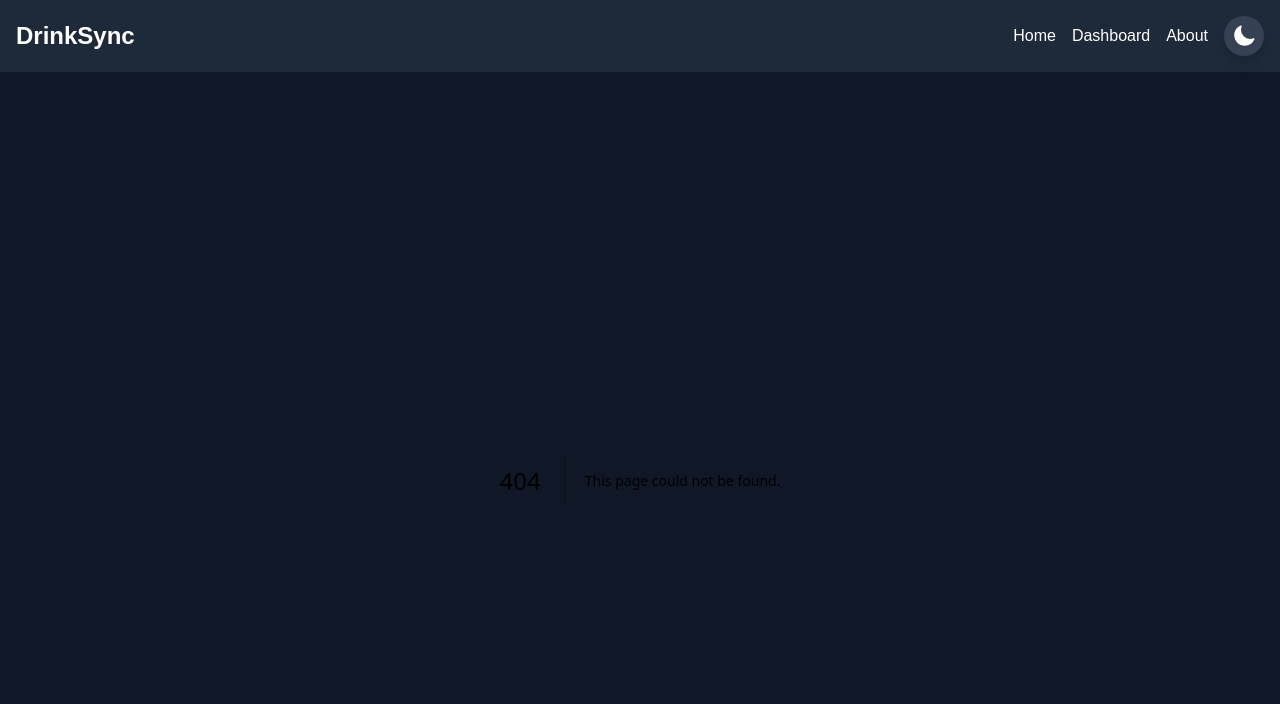
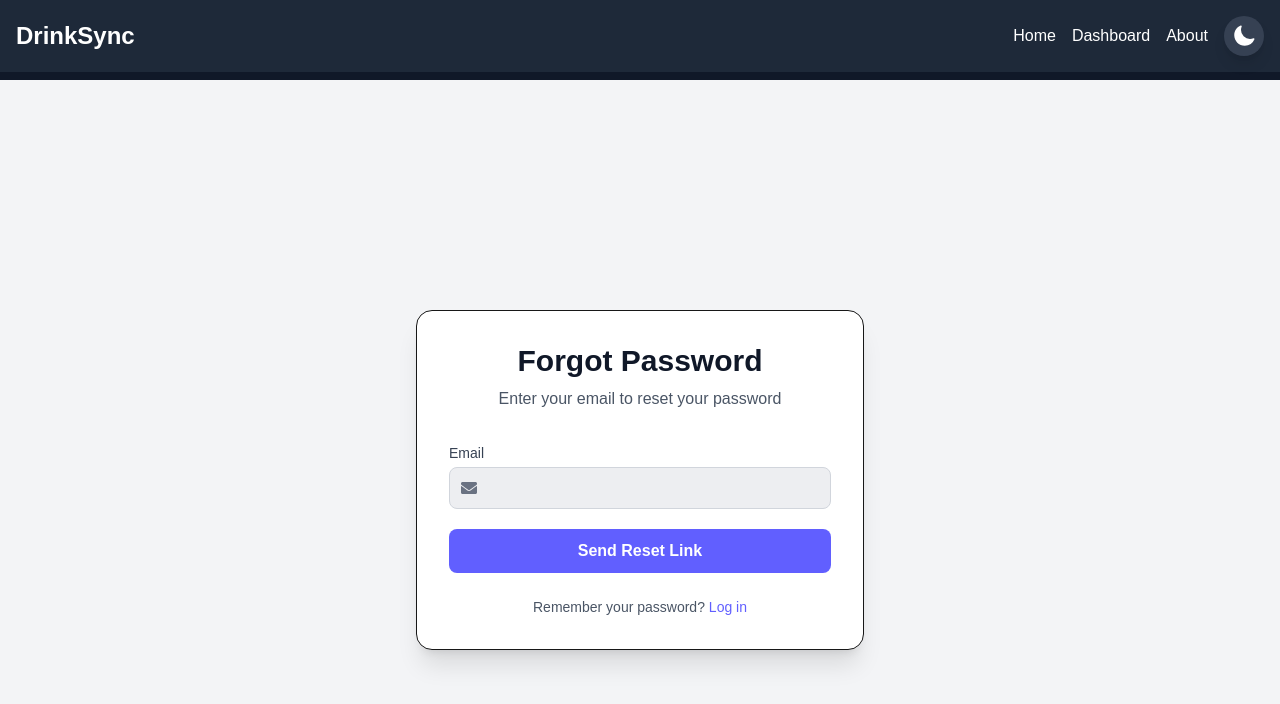
Before and after one commit to NgaripeterN/drinksync, a Next.js app in the folder frontend/: page /forgot-password in a window 1280 px wide. Before the commit this address had no page. Shown: the top 704 px of the page. Built offline with nearby package versions, Linux system fonts and the light colour scheme.

Commit message:
handled forgot password, fixed purchase history page and minor UI adjustments

```diff
--- /dev/null
+++ b/frontend/src/pages/forgot-password.js
@@ -0,0 +1,78 @@
+import { useState } from "react";
+import { useRouter } from "next/router";
+import { motion } from "framer-motion";
+import { FaEnvelope } from "react-icons/fa";
+import { useTheme } from '../context/ThemeContext';
+
+export default function ForgotPassword() {
+  const [email, setEmail] = useState("");
+  const [error, setError] = useState(null);
+  const [success, setSuccess] = useState(null);
+  const router = useRouter();
+  const { theme } = useTheme();
+
+  const handleForgotPassword = async (e) => {
+    e.preventDefault();
+    setError(null);
+    setSuccess(null);
+
+    // TODO: Implement actual password reset logic
+    setSuccess("If an account with that email exists, a password reset link has been sent.");
+    setTimeout(() => router.push("/login"), 3000);
+  };
+
+  const isDark = theme === 'dark';
+
+  return (
+    <div className={`min-h-screen flex items-center justify-center px-4 ${isDark ? 'bg-gradient-to-br from-gray-900 via-gray-800 to-gray-900' : 'bg-gray-100'}`}>
+      <motion.div
+        initial={{ opacity: 0, y: -20 }}
+        animate={{ opacity: 1, y: 0 }}
+        transition={{ duration: 0.5 }}
+        className={`w-full max-w-md rounded-2xl p-8 shadow-xl ${isDark ? 'bg-white/5 border border-white/10 backdrop-blur-xl' : 'bg-white border'}`}
+      >
+        <h2 className={`text-3xl font-extrabold text-center mb-2 ${isDark ? 'text-white' : 'text-gray-900'}`}>
+          Forgot Password
+        </h2>
+        <p className={`text-center mb-8 ${isDark ? 'text-gray-400' : 'text-gray-600'}`}>
+          Enter your email to reset your password
+        </p>
+
+        <form onSubmit={handleForgotPassword} className="space-y-5">
+          <div className="relative">
+            <label className={`block text-sm mb-1 ${isDark ? 'text-gray-300' : 'text-gray-700'}`}>Email</label>
+            <div className="relative">
+              <FaEnvelope className={`absolute top-1/2 left-3 -translate-y-1/2 ${isDark ? 'text-gray-400' : 'text-gray-500'}`} />
+              <input
+                type="email"
+                value={email}
+                onChange={(e) => setEmail(e.target.value)}
+                className={`w-full rounded-lg border pl-10 pr-3 py-2 focus:outline-none focus:ring-2 transition ${isDark ? 'bg-gray-800/70 border-gray-700 text-gray-200 focus:ring-indigo-400' : 'bg-gray-200/70 border-gray-300 text-gray-800 focus:ring-indigo-500'}`}
+                required
+              />
+            </div>
+          </div>
+
+          {error && <p className="text-red-500 text-sm">{error}</p>}
+          {success && <p className="text-green-500 text-sm">{success}</p>}
+
+          <motion.button
+            whileHover={{ scale: 1.03 }}
+            whileTap={{ scale: 0.97 }}
+            type="submit"
+            className="w-full bg-indigo-500 hover:bg-indigo-600 text-white font-semibold py-2.5 rounded-lg transition"
+          >
+            Send Reset Link
+          </motion.button>
+        </form>
+
+        <p className={`text-center text-sm mt-6 ${isDark ? 'text-gray-400' : 'text-gray-600'}`}>
+          Remember your password?{" "}
+          <button onClick={() => router.push('/login')} className={`${isDark ? 'text-indigo-300 hover:text-indigo-400' : 'text-indigo-500 hover:text-indigo-600'}`}>
+            Log in
+          </button>
+        </p>
+      </motion.div>
+    </div>
+  );
+}
--- a/frontend/src/pages/history.js
+++ b/frontend/src/pages/history.js
@@ -1,14 +1,18 @@
 import React, { useState, useEffect } from 'react';
 import CustomerLayout from '../components/CustomerLayout';
 import { useAuth } from '../context/AuthContext';
+import { useTheme } from '../context/ThemeContext';
 import axios from 'axios';
 import { motion } from 'framer-motion';
 
 const History = () => {
   const { isAuthenticated, loading: authLoading } = useAuth();
+  const { theme } = useTheme();
   const [orders, setOrders] = useState([]);
   const [loading, setLoading] = useState(true);
   const [error, setError] = useState(null);
+
+  const isDark = theme === 'dark';
 
   useEffect(() => {
     const fetchOrderHistory = async () => {
@@ -41,7 +45,7 @@ const History = () => {
   if (loading || authLoading) {
     return (
       <CustomerLayout>
-        <div className="text-center">Loading order history...</div>
+        <div className={`text-center ${isDark ? 'text-white' : 'text-black'}`}>Loading order history...</div>
       </CustomerLayout>
     );
   }
@@ -62,9 +66,9 @@ const History = () => {
         transition={{ duration: 0.5 }}
         className="container mx-auto px-4 py-8"
       >
-        <h1 className="text-3xl font-bold text-white mb-8">Purchase History</h1>
+        <h1 className={`text-3xl font-bold ${isDark ? 'text-white' : 'text-gray-900'} mb-8`}>Purchase History</h1>
         {orders.length === 0 ? (
-          <p className="text-gray-400">You have no past orders.</p>
+          <p className={`${isDark ? 'text-gray-400' : 'text-gray-600'}`}>You have no past orders.</p>
         ) : (
           <div className="space-y-6">
             {orders.map((order) => (
@@ -73,17 +77,17 @@ const History = () => {
                 initial={{ opacity: 0, y: 20 }}
                 animate={{ opacity: 1, y: 0 }}
                 transition={{ duration: 0.3 }}
-                className="bg-gray-800 rounded-lg p-6 shadow-md"
+                className={`${isDark ? 'bg-gray-800' : 'bg-white'} rounded-lg p-6 shadow-md`}
               >
                 <div className="flex justify-between items-center mb-4">
                   <div>
-                    <h2 className="text-xl font-semibold text-white">Order #{order.id}</h2>
-                    <p className="text-gray-400 text-sm">
+                    <h2 className={`text-xl font-semibold ${isDark ? 'text-white' : 'text-gray-900'}`}>Order #${order.id}</h2>
+                    <p className={`${isDark ? 'text-gray-400' : 'text-gray-600'} text-sm`}>
                       {new Date(order.order_date).toLocaleDateString()}
                     </p>
                   </div>
                   <div className="text-right">
-                    <p className="text-lg font-bold text-white">
+                    <p className={`text-lg font-bold ${isDark ? 'text-white' : 'text-gray-900'}`}>
                       KES {parseFloat(order.total_amount).toFixed(2)}
                     </p>
                     <span
@@ -98,18 +102,18 @@ const History = () => {
                   </div>
                 </div>
                 <div>
-                  <h3 className="text-md font-semibold text-gray-300 mb-2">Items:</h3>
+                  <h3 className={`text-md font-semibold ${isDark ? 'text-gray-300' : 'text-gray-700'} mb-2`}>Items:</h3>
                   <ul className="space-y-2">
                     {order.items.map((item, index) => (
-                      <li key={index} className="flex items-center justify-between text-gray-400">
+                      <li key={index} className="flex items-center justify-between">
                         <div className="flex items-center">
                           <img src={item.image_url || '/default-drink.svg'} alt={item.name} className="w-10 h-10 rounded-full mr-4 object-cover"/>
                           <div>
-                            <p className="font-medium text-gray-200">{item.name}</p>
-                            <p className="text-sm">Quantity: {item.quantity}</p>
+                            <p className={`font-medium ${isDark ? 'text-gray-200' : 'text-gray-800'}`}>{item.name}</p>
+                            <p className={`${isDark ? 'text-gray-400' : 'text-gray-600'} text-sm`}>Quantity: {item.quantity}</p>
                           </div>
                         </div>
-                        <p className="text-sm">
+                        <p className={`${isDark ? 'text-gray-400' : 'text-gray-600'} text-sm`}>
                           @ KES {parseFloat(item.price_at_order).toFixed(2)}
                         </p>
                       </li>
--- a/frontend/src/pages/login.js
+++ b/frontend/src/pages/login.js
@@ -2,13 +2,14 @@ import { useState } from "react";
 import { useRouter } from "next/router";
 import { motion } from "framer-motion";
 import axios from "axios";
-import { FaEnvelope, FaLock } from "react-icons/fa";
+import { FaEnvelope, FaLock, FaEye, FaEyeSlash } from "react-icons/fa";
 import { useTheme } from '../context/ThemeContext';
 import { useAuth } from '../context/AuthContext';
 
 export default function Login() {
   const [email, setEmail] = useState("");
   const [password, setPassword] = useState("");
+  const [showPassword, setShowPassword] = useState(false);
   const [error, setError] = useState(null);
   const router = useRouter();
   const { theme } = useTheme();
@@ -72,14 +73,34 @@ export default function Login() {
             <div className="relative">
               <FaLock className={`absolute top-1/2 left-3 -translate-y-1/2 ${isDark ? 'text-gray-400' : 'text-gray-500'}`} />
               <input
-                type="password"
+                type={showPassword ? "text" : "password"}
                 value={password}
                 onChange={(e) => setPassword(e.target.value)}
-                className={`w-full rounded-lg border pl-10 pr-3 py-2 focus:outline-none focus:ring-2 transition ${isDark ? 'bg-gray-800/70 border-gray-700 text-gray-200 focus:ring-emerald-400' : 'bg-gray-200/70 border-gray-300 text-gray-800 focus:ring-emerald-500'}`}
+                className={`w-full rounded-lg border pl-10 pr-10 py-2 focus:outline-none focus:ring-2 transition ${isDark ? 'bg-gray-800/70 border-gray-700 text-gray-200 focus:ring-emerald-400' : 'bg-gray-200/70 border-gray-300 text-gray-800 focus:ring-emerald-500'}`}
                 required
               />
+              <button
+                type="button"
+                onClick={() => setShowPassword(!showPassword)}
+                className="absolute top-1/2 right-3 -translate-y-1/2 text-gray-500"
+              >
+                {showPassword ? <FaEyeSlash /> : <FaEye />}
+              </button>
             </div>
           </div>
+
+
+          <div className="flex items-center justify-end">
+          <a
+            href="/forgot-password"
+            className={`text-sm ${isDark ? 'text-emerald-300 hover:text-emerald-400' : 'text-emerald-500 hover:text-emerald-600'} transition`}
+          >
+            Forgot Password?
+          </a>
+        </div>
+
+
+
 
           {error && (
             <p className="text-red-500 text-sm">{error}</p>
--- a/frontend/src/pages/register.js
+++ b/frontend/src/pages/register.js
@@ -2,13 +2,17 @@ import { useState } from "react";
 import { useRouter } from "next/router";
 import { motion } from "framer-motion";
 import axios from "axios";
-import { FaUser, FaEnvelope, FaLock } from "react-icons/fa";
+import { FaUser, FaEnvelope, FaLock, FaEye, FaEyeSlash } from "react-icons/fa";
 import { useTheme } from '../context/ThemeContext';
 
 export default function Register() {
   const [name, setName] = useState("");
   const [email, setEmail] = useState("");
+
     const [password, setPassword] = useState("");
+    const [showPassword, setShowPassword] = useState(false);
+    const [confirmPassword, setConfirmPassword] = useState("");
+    const [showConfirmPassword, setShowConfirmPassword] = useState(false);
     const [error, setError] = useState(null);
     const [success, setSuccess] = useState(null);
     const router = useRouter();
@@ -18,6 +22,11 @@ export default function Register() {
       e.preventDefault();
       setError(null);
       setSuccess(null);
+
+      if (password !== confirmPassword) {
+        setError("Passwords do not match");
+        return;
+      }
 
       try {
         await axios.post(
@@ -82,12 +91,40 @@ export default function Register() {
               <div className="relative">
                 <FaLock className={`absolute top-1/2 left-3 -translate-y-1/2 ${isDark ? 'text-gray-400' : 'text-gray-500'}`} />
                 <input
-                type="password"
+                  type={showPassword ? "text" : "password"}
                   value={password}
                   onChange={(e) => setPassword(e.target.value)}
-                className={`w-full rounded-lg border pl-10 pr-3 py-2 focus:outline-none focus:ring-2 transition ${isDark ? 'bg-gray-800/70 border-gray-700 text-gray-200 focus:ring-indigo-400' : 'bg-gray-200/70 border-gray-300 text-gray-800 focus:ring-indigo-500'}`}
+                  className={`w-full rounded-lg border pl-10 pr-10 py-2 focus:outline-none focus:ring-2 transition ${isDark ? 'bg-gray-800/70 border-gray-700 text-gray-200 focus:ring-indigo-400' : 'bg-gray-200/70 border-gray-300 text-gray-800 focus:ring-indigo-500'}`}
                   required
                 />
+                <button
+                  type="button"
+                  onClick={() => setShowPassword(!showPassword)}
+                  className="absolute top-1/2 right-3 -translate-y-1/2 text-gray-500"
+                >
+                  {showPassword ? <FaEyeSlash /> : <FaEye />}
+                </button>
+              </div>
+            </div>
+
+            <div className="relative">
+              <label className={`block text-sm mb-1 ${isDark ? 'text-gray-300' : 'text-gray-700'}`}>Confirm Password</label>
+              <div className="relative">
+                <FaLock className={`absolute top-1/2 left-3 -translate-y-1/2 ${isDark ? 'text-gray-400' : 'text-gray-500'}`} />
+                <input
+                  type={showConfirmPassword ? "text" : "password"}
+                  value={confirmPassword}
+                  onChange={(e) => setConfirmPassword(e.target.value)}
+                  className={`w-full rounded-lg border pl-10 pr-10 py-2 focus:outline-none focus:ring-2 transition ${isDark ? 'bg-gray-800/70 border-gray-700 text-gray-200 focus:ring-indigo-400' : 'bg-gray-200/70 border-gray-300 text-gray-800 focus:ring-indigo-500'}`}
+                  required
+                />
+                <button
+                  type="button"
+                  onClick={() => setShowConfirmPassword(!showConfirmPassword)}
+                  className="absolute top-1/2 right-3 -translate-y-1/2 text-gray-500"
+                >
+                  {showConfirmPassword ? <FaEyeSlash /> : <FaEye />}
+                </button>
               </div>
             </div>
 
```
Also changed, not shown: 2 other files (tests, documents, lock files or other folders). Lines whose indentation alone changed are shown as unchanged.
